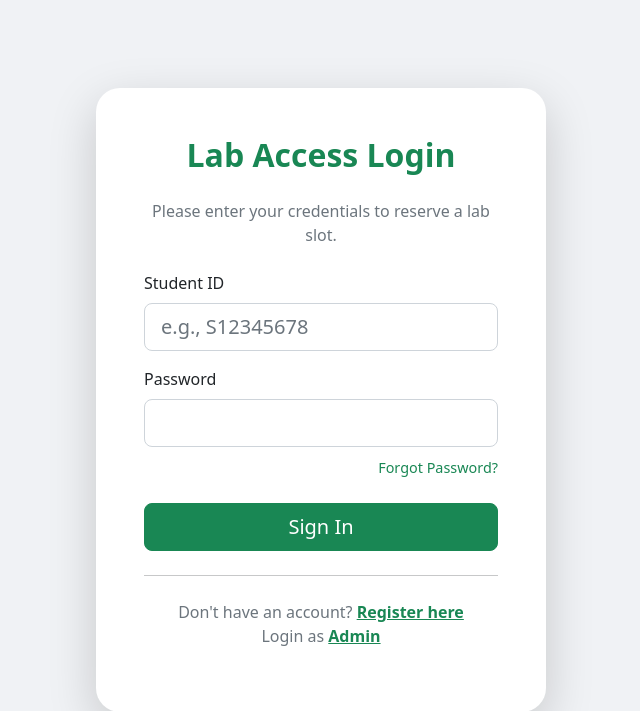
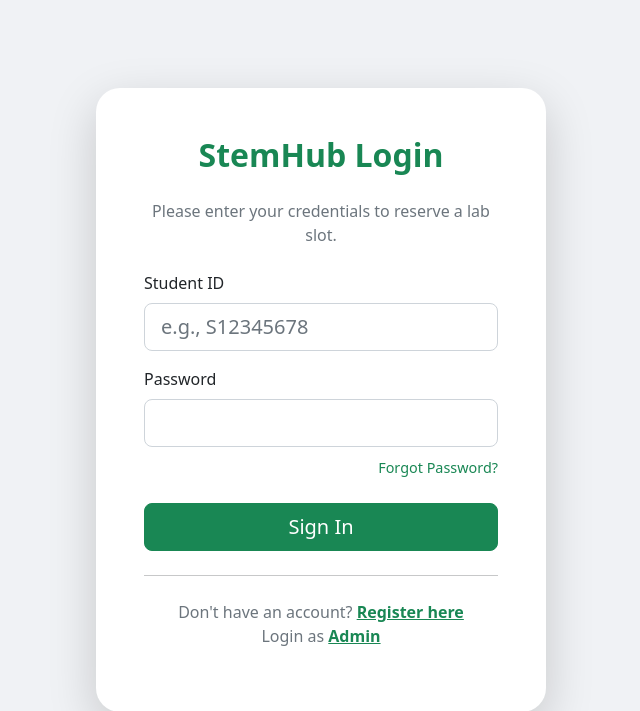
Before and after one commit to nidqija/Unnamed-Project, a Django app: page / in a window 1280 px wide. Shown: the top 711 px of the page, without its empty margins (319-959 px from the left). Run offline with Django 5.2, Linux system fonts and the light colour scheme.

Commit message:
recorrect the url redirect to admin login page

```diff
--- a/fastapiproject/items/templates/user_login.html
+++ b/fastapiproject/items/templates/user_login.html
@@ -45,7 +45,7 @@
 <body>
 
     <div class="card login-card p-4 p-md-5">
-        <h2 class="card-title text-center mb-4 text-success fw-bold">Lab Access Login</h2>
+        <h2 class="card-title text-center mb-4 text-success fw-bold">StemHub Login</h2>
         <p class="text-center text-muted mb-4">Please enter your credentials to reserve a lab slot.</p>
         <form id="loginForm" class="needs-validation" novalidate method="post" action="{% url 'user_login' %}">
             {% csrf_token %}
--- a/fastapiproject/items/templates/user_register.html
+++ b/fastapiproject/items/templates/user_register.html
@@ -82,7 +82,7 @@
 
             <div class="mt-3">
                 <p>Already have an account? <a href="{% url 'user_login' %}">Log in here</a>.</p>
-                <p><a href="{% url 'login' %}">Log in as admin</a>.</p>
+                <p><a href="{% url 'custom_admin_login' %}">Log in as admin</a>.</p>
             </div>
         </form>
     </div>
```
